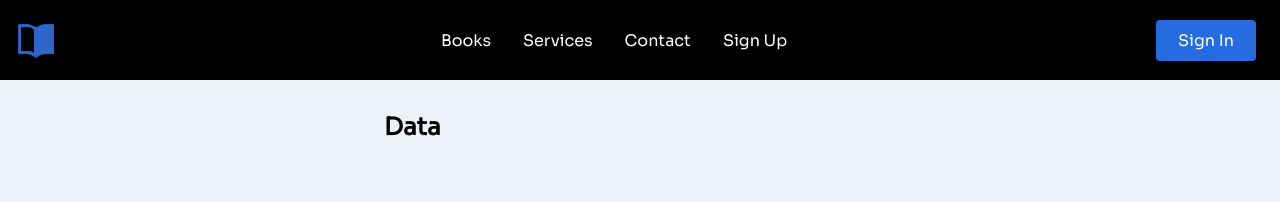
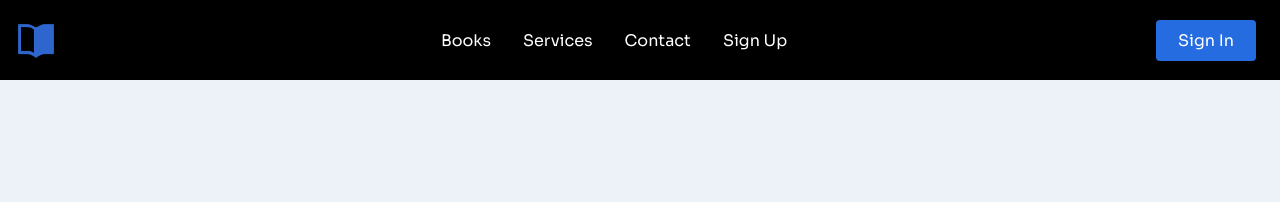
Before and after one commit to KonstanTinoVino/BookSite, a React (Create React App) app in the folder frontend/: page /story in a window 1280 px wide. Shown: the top 202 px of the page. Built offline with nearby package versions, Linux system fonts and the light colour scheme; no server answers.

Commit message:
Removed CORS vulnerability

```diff
--- a/frontend/src/pages/story.js
+++ b/frontend/src/pages/story.js
@@ -36,7 +36,7 @@ class Story extends Component{
     render(props) {
         return (
             <div className="testimonial-grid">
-                <h2>{'Data' + this.state.description}</h2>
+                <p>{this.state.description}</p>
             </div>
         );
     }
```
Also changed, not shown: 1 other file (tests, documents, lock files or other folders).
